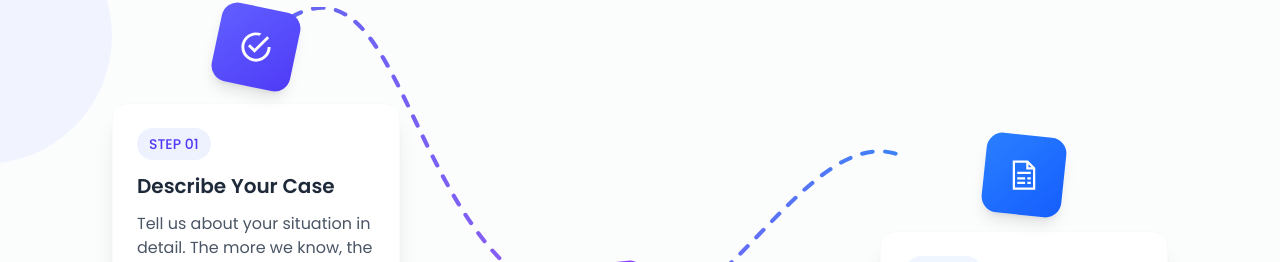
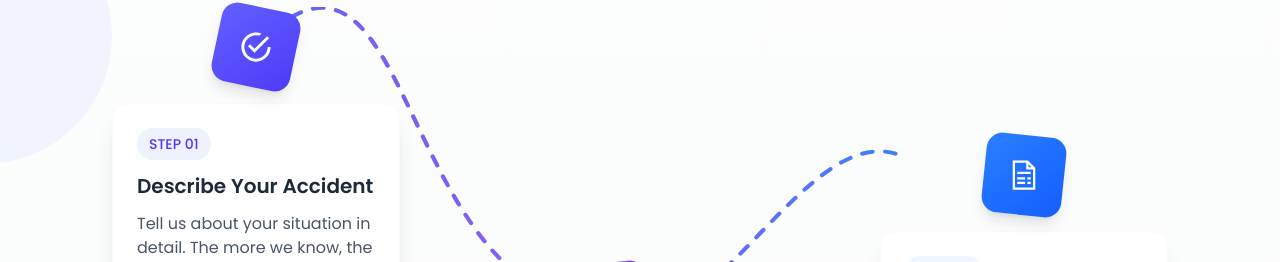
Before and after one commit to Omega-Solution-LLC/insurance-ai-f, a React (Vite) app: page / in a window 1280 px wide. Shown: the part 1287-1549 px from the top of the page. Built offline with nearby package versions, Linux system fonts and the light colour scheme.

Commit message:
changed title

```diff
--- a/src/Components/HomePage/InfographicTimeline.jsx
+++ b/src/Components/HomePage/InfographicTimeline.jsx
@@ -42,7 +42,7 @@ export default function InfographicTimeline() {
                 </span>
               </div>
               <h3 className="text-xl font-semibold mb-3 text-gray-800">
-                Describe Your Case
+                Describe Your Accident
               </h3>
               <p className="text-gray-600">
                 Tell us about your situation in detail. The more we know, the
@@ -211,7 +211,7 @@ export default function InfographicTimeline() {
                 </span>
               </div>
               <h3 className="text-lg font-semibold mb-2 text-gray-800">
-                Describe Your Case
+                Describe Your Accident
               </h3>
               <p className="text-gray-600 text-sm">
                 Tell us about your situation in detail. The more we know, the
```
